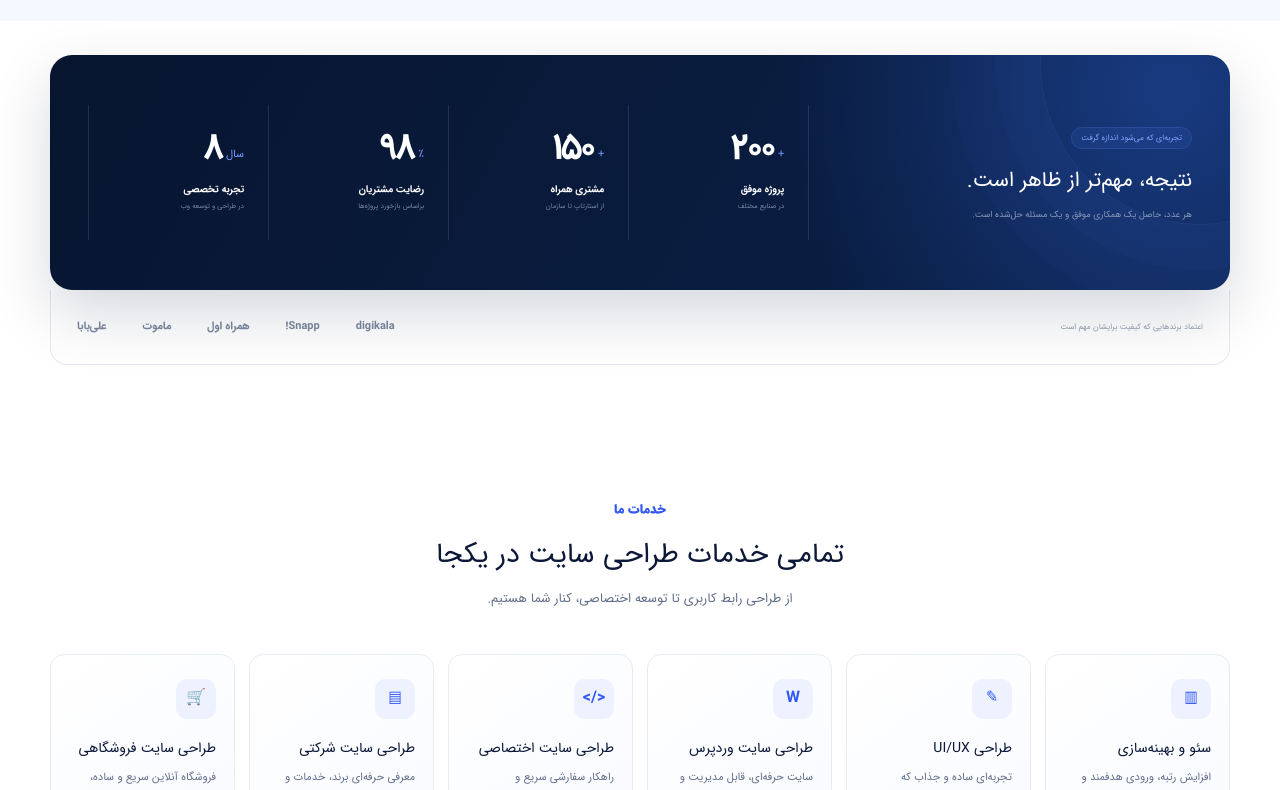
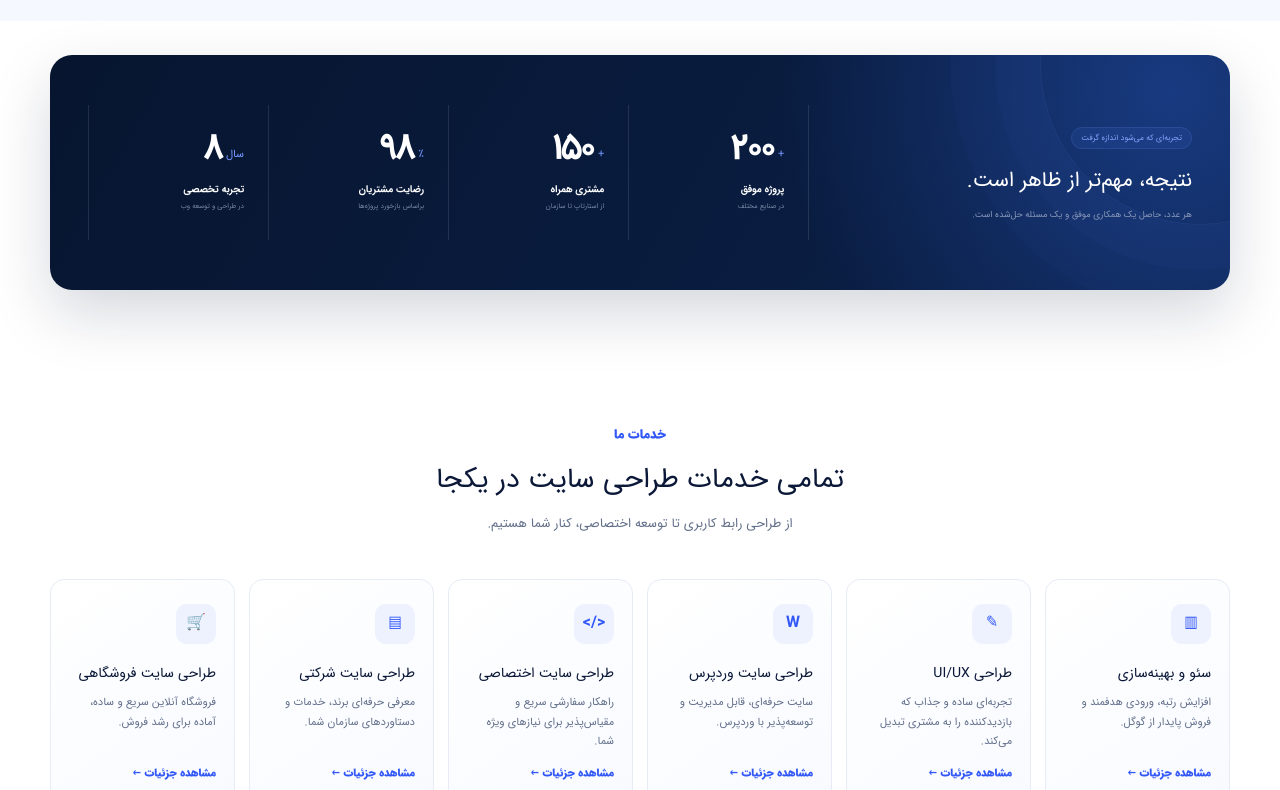
Before and after one commit to moeinrobots/web-front, a Next.js app: page / in a window 1280 px wide. Shown: the part 769-1559 px from the top of the page. Built offline with nearby package versions, Linux system fonts and the light colour scheme; no server answers.

Commit message:
Remove client brand strip

```diff
--- a/app/page.tsx
+++ b/app/page.tsx
@@ -11,7 +11,7 @@ export default async function Home() {
       <div className="hero-visual"><div className="visual-glow"></div><div className="visual-top"><span><i></i> پروژه فعال</span><b>طراحی اختصاصی، بدون قالب آماده</b></div><Mockup/><div className="visual-metric"><span>↗</span><div><b>۴۲٪</b><small>رشد نرخ تبدیل</small></div></div><div className="visual-speed"><b>۹۶</b><span>سرعت و عملکرد</span></div></div>
     </div><div className="container hero-strip"><span>طراحی هدفمند</span><i></i><span>توسعه استاندارد</span><i></i><span>سئوی تکنیکال</span><i></i><span>پشتیبانی واقعی</span></div></section>
 
-    <section className="metrics-wrap container"><div className="metrics-panel"><div className="metrics-intro"><span>تجربه‌ای که می‌شود اندازه گرفت</span><h2>نتیجه، مهم‌تر از ظاهر است.</h2><p>هر عدد، حاصل یک همکاری موفق و یک مسئله حل‌شده است.</p></div><div className="metrics-list"><article><div><strong>۲۰۰</strong><em>+</em></div><b>پروژه موفق</b><span>در صنایع مختلف</span></article><article><div><strong>۱۵۰</strong><em>+</em></div><b>مشتری همراه</b><span>از استارتاپ تا سازمان</span></article><article><div><strong>۹۸</strong><em>٪</em></div><b>رضایت مشتریان</b><span>براساس بازخورد پروژه‌ها</span></article><article><div><strong>۸</strong><em>سال</em></div><b>تجربه تخصصی</b><span>در طراحی و توسعه وب</span></article></div></div><div className="client-line"><span>اعتماد برندهایی که کیفیت برایشان مهم است</span><div><b>digikala</b><b>Snapp!</b><b>همراه اول</b><b>ماموت</b><b>علی‌بابا</b></div></div></section>
+    <section className="metrics-wrap container"><div className="metrics-panel"><div className="metrics-intro"><span>تجربه‌ای که می‌شود اندازه گرفت</span><h2>نتیجه، مهم‌تر از ظاهر است.</h2><p>هر عدد، حاصل یک همکاری موفق و یک مسئله حل‌شده است.</p></div><div className="metrics-list"><article><div><strong>۲۰۰</strong><em>+</em></div><b>پروژه موفق</b><span>در صنایع مختلف</span></article><article><div><strong>۱۵۰</strong><em>+</em></div><b>مشتری همراه</b><span>از استارتاپ تا سازمان</span></article><article><div><strong>۹۸</strong><em>٪</em></div><b>رضایت مشتریان</b><span>براساس بازخورد پروژه‌ها</span></article><article><div><strong>۸</strong><em>سال</em></div><b>تجربه تخصصی</b><span>در طراحی و توسعه وب</span></article></div></div></section>
 
     <section className="section container"><SectionTitle kicker="خدمات ما" title="تمامی خدمات طراحی سایت در یکجا" text="از طراحی رابط کاربری تا توسعه اختصاصی، کنار شما هستیم."/><div className="service-grid">{liveServices.map((s)=><article className="service-card" key={s.slug}><Icon value={s.icon}/><h3>{s.title}</h3><p>{s.short}</p><Link href={`/services#${s.slug}`}>مشاهده جزئیات ←</Link></article>)}</div></section>
 
```
